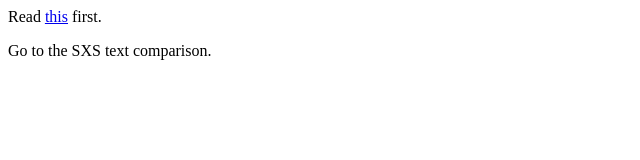
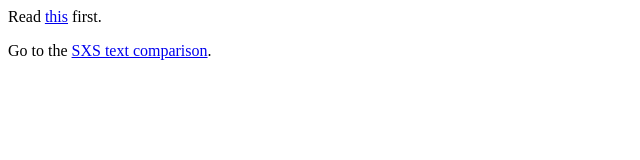
Before and after one commit to KMD-tlc/ReadaBill, a plain HTML site: page index.html in a window 1280 px wide. Shown: the whole page, without its empty margins (0-640 px from the left). Drawn offline with Linux system fonts and the light colour scheme.

Commit message:
Update index.html
Updated a link

```diff
--- a/index.html
+++ b/index.html
@@ -5,6 +5,6 @@
   </head>
   <body>
     <p>Read <a href="README.md">this</a> first.</p>
-    <p>Go to the SXS text comparison.</p>
+    <p>Go to the <a href="ReadaBill-SXStext.html">SXS text comparison</a>.</p>
   </body>
 </html>
```
